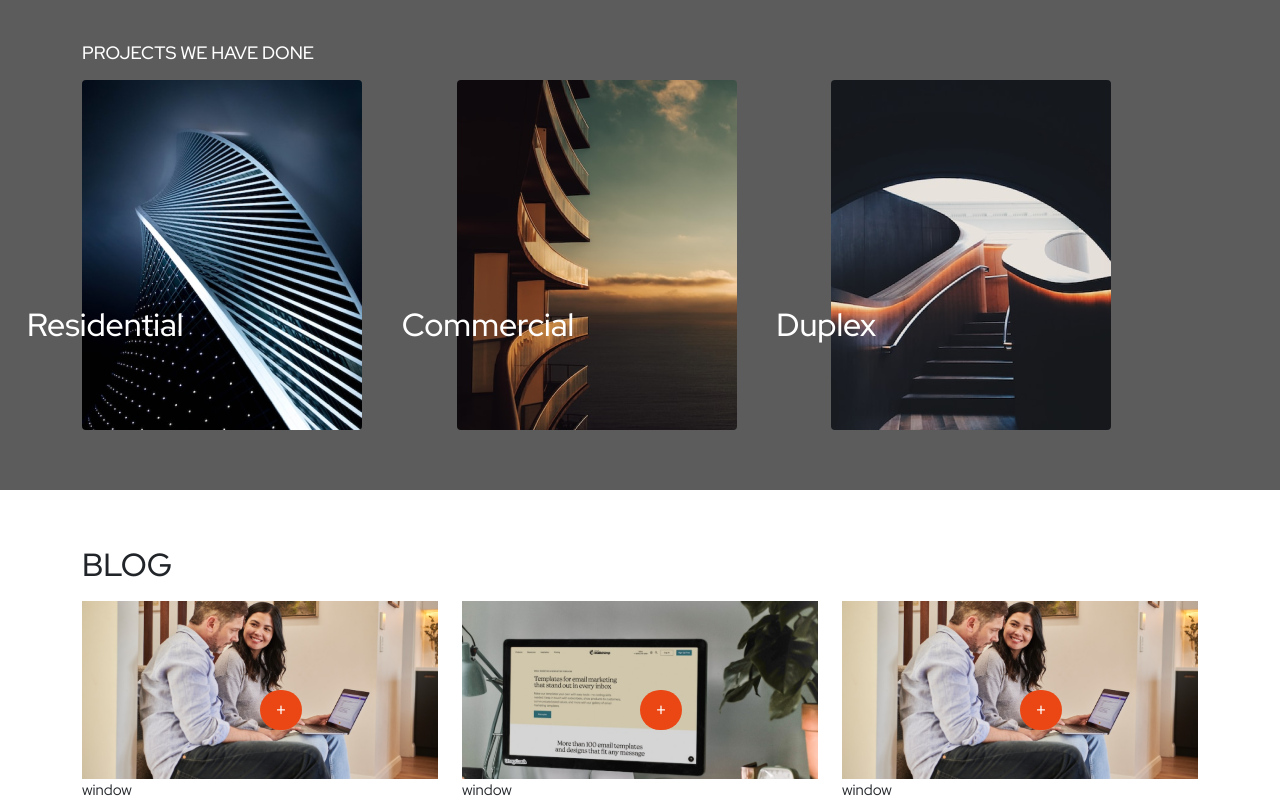
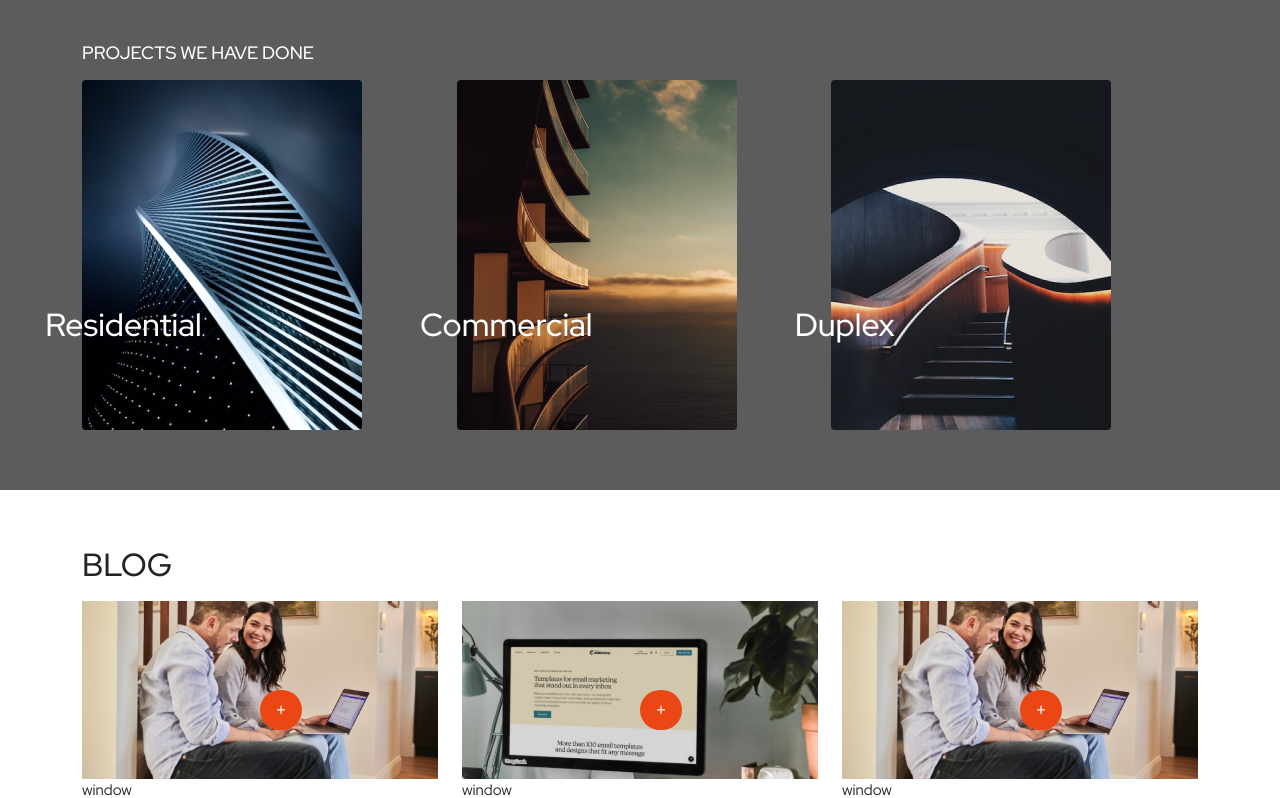
Before and after one commit to hasan-mia/notionhive, a React (Create React App) app: page / in a window 1280 px wide. Shown: the part 1352-2150 px from the top of the page. Built offline with nearby package versions, Linux system fonts and the light colour scheme.

Commit message:
overall okay

```diff
--- a/src/Frontend/styles/Projects.css
+++ b/src/Frontend/styles/Projects.css
@@ -57,7 +57,7 @@
 .project-title {
     position: absolute !important;
     bottom: 20%;
-    left: -15%;
+    left: -10%;
     transition: 0.3s ease-in-out;
 }
 
```
